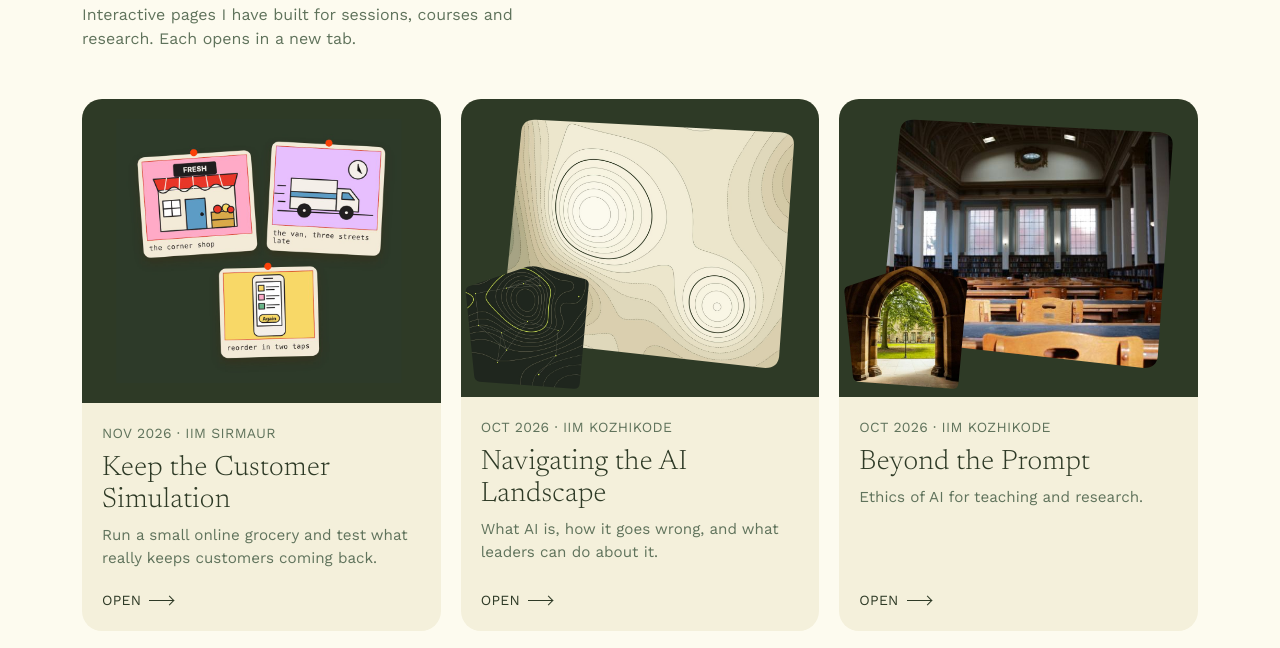
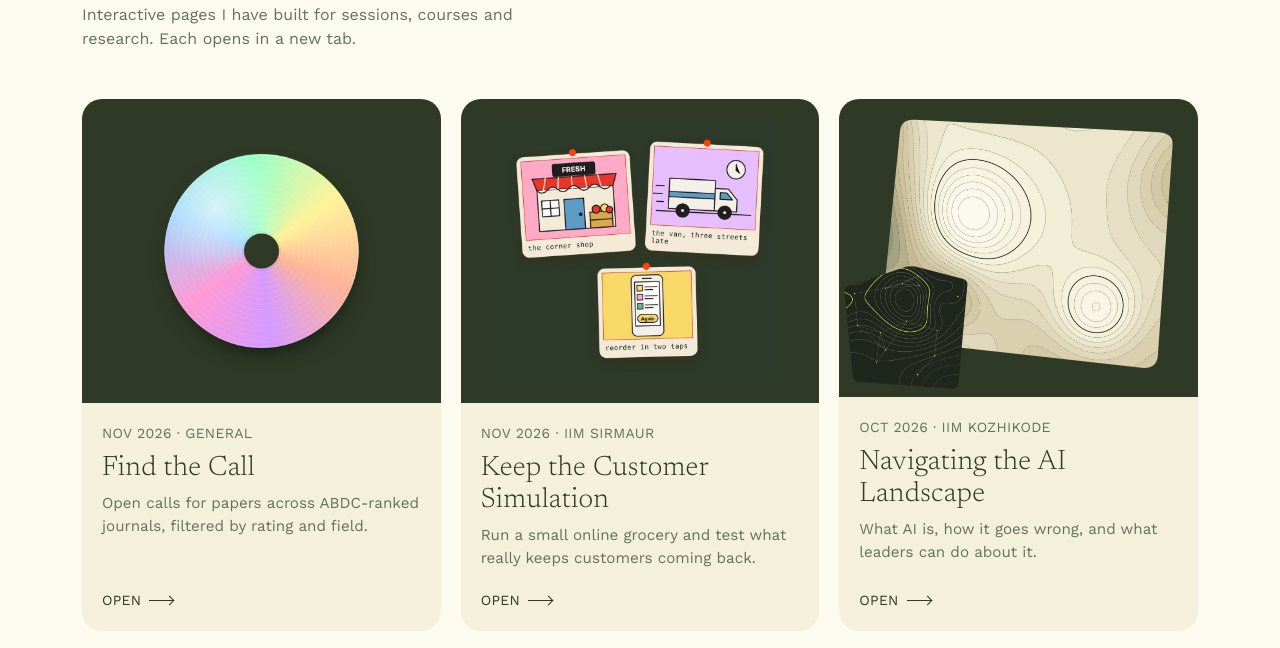
Before and after one commit to drpnvasist/drpnvasist.github.io, a plain HTML site: page artifacts/index.html in a window 1280 px wide. Shown: the part 300-948 px from the top of the page. Drawn offline with nearby package versions, Linux system fonts and the light colour scheme.

Commit message:
Add files via upload

```diff
--- a/artifacts/index.html
+++ b/artifacts/index.html
@@ -131,14 +131,28 @@ footer .wrap { display: flex; justify-content: space-between; gap: 1rem; flex-wr
   <ul class="grid">
     <!--
       To add an artifact: put its page in a folder at the site root
-      (for example /my-new-page/index.html), save two photos in
-      /artifacts/img/ (a main one about 720px wide and a square one about
-      420px), then copy one <li>
+      (for example /my-new-page/index.html), save its image(s) in
+      /artifacts/img/ (either two photos, a main one about 720px wide and a
+      square one about 420px, or one picture of 960 x 816 shown with
+      class="plain"), then copy one <li>
       block below and change the link, image, date, title and line.
       Keep target="_blank" rel="noopener" on the link so it opens in a
       new tab.
       Newest first.
     -->
+    <li>
+      <a class="tile" href="/find-the-call/" target="_blank" rel="noopener">
+        <span class="tile-media"><span class="tile-fig">
+          <img class="plain" src="img/ftc-disc.jpg" alt="" width="960" height="816">
+        </span></span>
+        <span class="tile-body">
+          <span class="tile-date">Nov 2026 · General</span>
+          <span class="tile-title">Find the Call</span>
+          <span class="tile-line">Open calls for papers across ABDC-ranked journals, filtered by rating and field.</span>
+          <span class="tile-go">Open <span class="arr" aria-hidden="true"></span></span>
+        </span>
+      </a>
+    </li>
     <li>
       <a class="tile" href="/keep-the-customer/" target="_blank" rel="noopener">
         <span class="tile-media"><span class="tile-fig">
```
